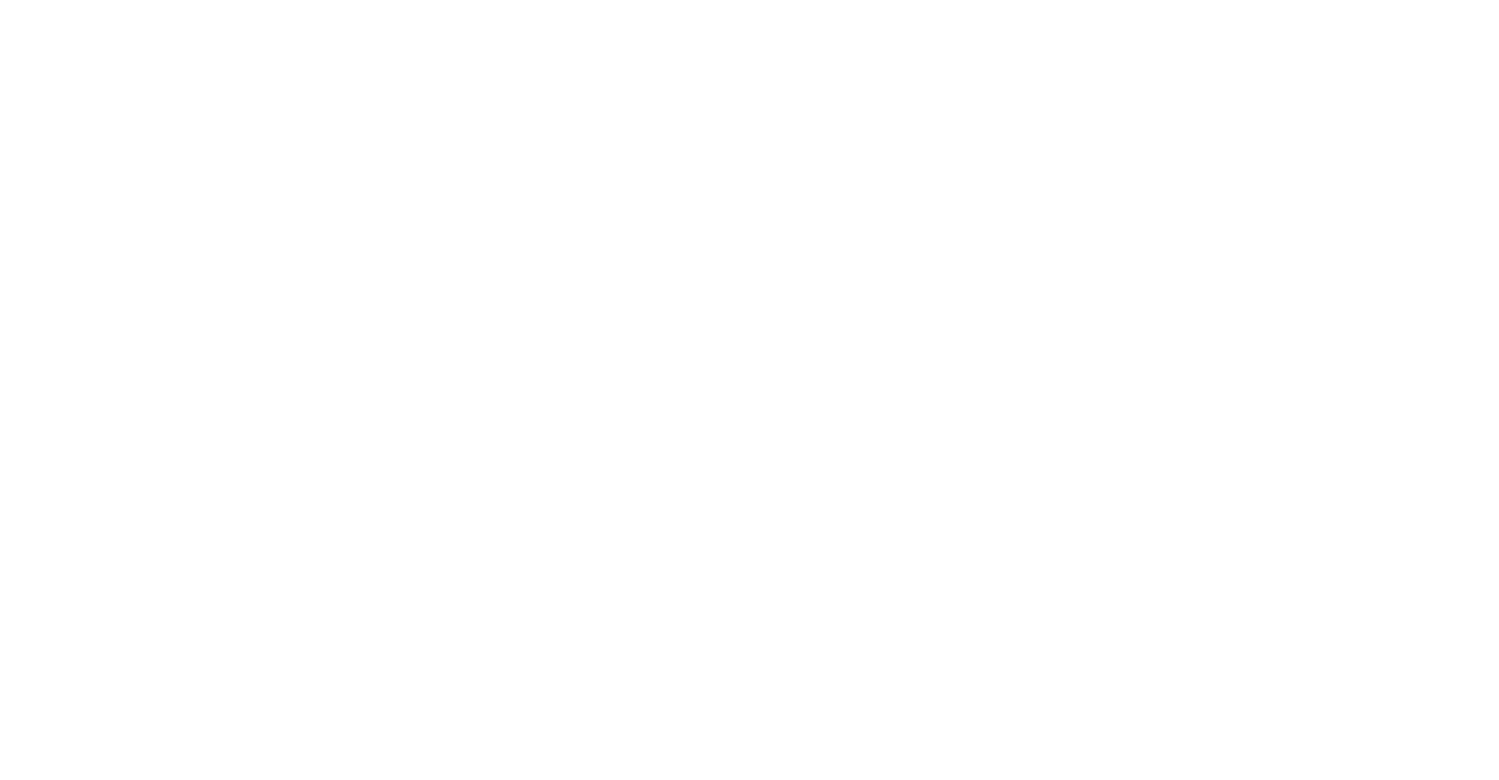
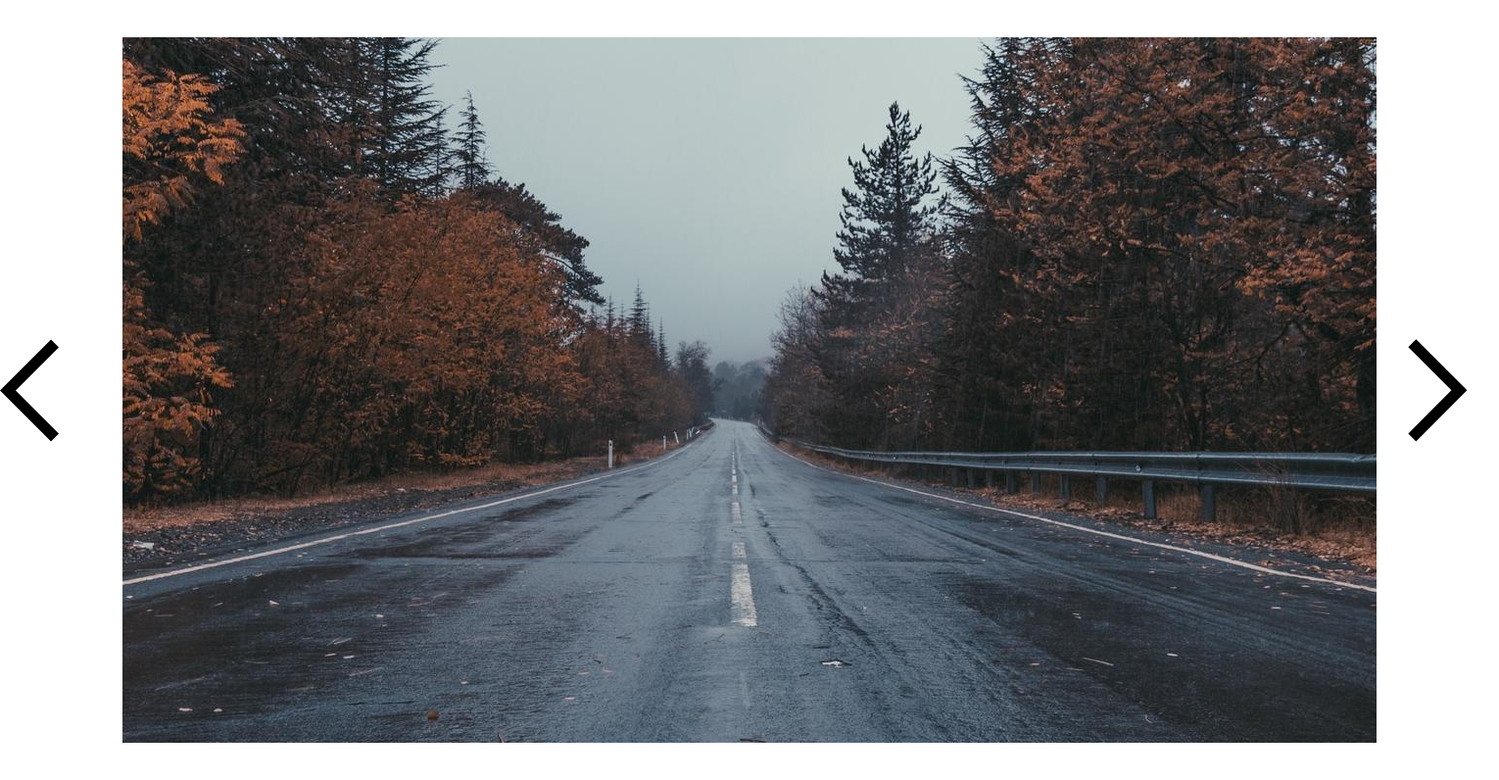
Before and after one commit to rewthex/dropdown-carousel, a plain HTML site: page carousel.html in a window 1280 px wide. Shown: the whole page at 98% size, 1530 px wide, since content can reach past the window. Drawn offline with Linux system fonts and the light colour scheme.

Commit message:
Carousel moves forwards and backwards

```diff
--- a/carousel.html
+++ b/carousel.html
@@ -3,9 +3,35 @@
 	<head>
 		<meta charset="UTF-8" />
 		<meta name="viewport" content="width=device-width, initial-scale=1.0" />
-		<title>Document</title>
+		<title>Carousel</title>
 		<script src="carousel.script.js" defer></script>
 		<link rel="stylesheet" href="carousel.style.css" />
 	</head>
-	<body></body>
+	<body>
+		<div class="frame">
+			<div class="backward" data-direction="backward">
+				<svg
+					xmlns="http://www.w3.org/2000/svg"
+					viewBox="0 -960 960 960"
+          width="125px"
+				>
+					<path
+						d="M400-80 0-480l400-400 61 61.67L122.67-480 461-141.67 400-80Z"
+					/>
+				</svg>
+			</div>
+			<div class="slide"></div>
+			<div class="forward" data-direction="forward">
+				<svg
+					xmlns="http://www.w3.org/2000/svg"
+					viewBox="0 -960 960 960"
+					width="125px"
+				>
+					<path
+						d="m309.67-81.33-61-61.67L587-481.33 248.67-819.67l61-61.66 400 400-400 400Z"
+					/>
+				</svg>
+			</div>
+		</div>
+	</body>
 </html>
--- a/carousel.script.js
+++ b/carousel.script.js
@@ -0,0 +1,36 @@
+const frameDiv = document.querySelector('.frame');
+const slideDiv = document.querySelector('.slide');
+
+const createImgElement = (src, alt) => {
+	const image = document.createElement('img');
+	image.src = src;
+	image.alt = alt;
+	return image;
+};
+
+const fallImg = createImgElement('./images/fallhighway.jpg', 'fall highway');
+const galaxyImg = createImgElement('./images/galaxy.jpg', 'galaxy');
+const lakeImg = createImgElement('./images/lakedock.jpg', 'lake dock');
+
+const images = [fallImg, galaxyImg, lakeImg];
+let imagesLength = images.length
+let currentImage = 0;
+slideDiv.append(images[currentImage]);
+
+const backwardSvg = document.querySelector('.backward');
+const forwardSvg = document.querySelector('.forward');
+
+const rotateCarousel = (e) => {
+  slideDiv.removeChild(images[currentImage])
+  const direction = e.currentTarget.dataset.direction
+  if (direction === 'backward') {
+    currentImage = (currentImage - 1 + imagesLength) % imagesLength;
+  }
+  if (direction === 'forward') {
+    currentImage = (currentImage + 1) % imagesLength
+  }
+  slideDiv.append(images[currentImage])
+};
+
+backwardSvg.addEventListener('click', rotateCarousel);
+forwardSvg.addEventListener('click', rotateCarousel);
--- a/carousel.style.css
+++ b/carousel.style.css
@@ -0,0 +1,36 @@
+* {
+	margin: 0;
+}
+
+.frame {
+	height: 100vh;
+	display: grid;
+	grid-template-columns: 1fr 8fr 1fr;
+	grid-template-areas: 'backward slide forward';
+}
+
+.backward,
+.forward {
+	fill: black;
+	justify-self: center;
+	align-self: center;
+}
+
+.backward:hover,
+.forward:hover {
+  opacity: 0.5;
+}
+
+.backward {
+	grid-area: backward;
+}
+
+.slide {
+	grid-area: slide;
+	align-self: center;
+  justify-self: center;
+}
+
+.forward {
+	grid-area: forward;
+}
```
Also changed, not shown: images/backward.svg (added), images/fallhighway.jpg (added), images/forward.svg (added), images/galaxy.jpg (added), images/lakedock.jpg (added).
